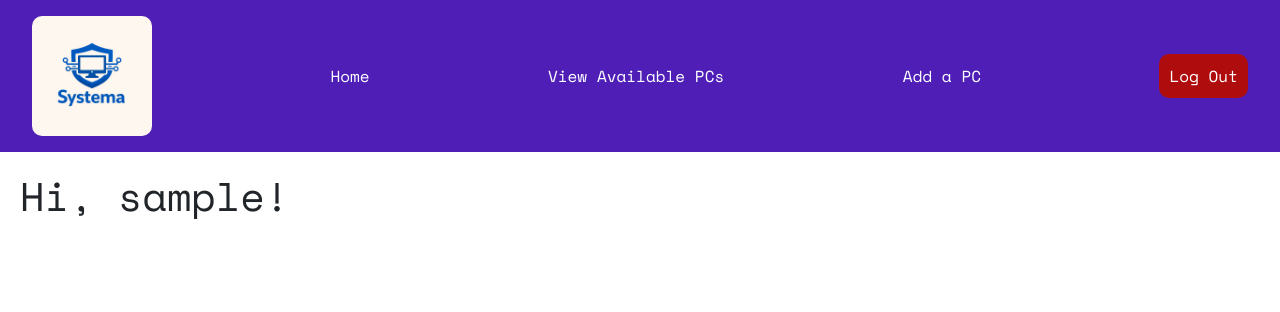
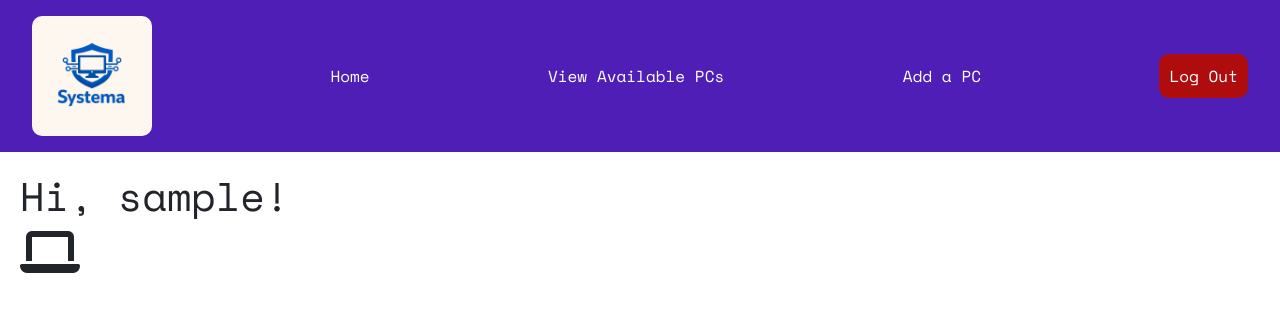
Before and after one commit to SibusiZW/systema-platform, a Django app: page / in a window 1280 px wide. Shown: the top 312 px of the page. Run offline with Django 5.2, Linux system fonts and the light colour scheme; the visitor is signed in with stand-in values (Sample User, id 1); some libraries are stand-ins or nearby versions.

Commit message:
feat: fixed stylesheet error

```diff
--- a/systema/core/templates/core/base.html
+++ b/systema/core/templates/core/base.html
@@ -4,7 +4,7 @@
 <head>
     <meta charset="UTF-8">
     <meta name="viewport" content="width=device-width, initial-scale=1.0">
-    <link rel="stylesheet" href="{% static 'core/css/style.css' %}">
+    <link rel="stylesheet" href="{% static 'core/css/styles.css' %}">
     <link rel="preconnect" href="https://fonts.googleapis.com">
     <link rel="preconnect" href="https://fonts.gstatic.com" crossorigin>
     <link href="https://fonts.googleapis.com/css2?family=Inter:ital,opsz,wght@0,14..32,100..900;1,14..32,100..900&family=Space+Mono:ital,wght@0,400;0,700;1,400;1,700&display=swap" rel="stylesheet">
--- a/systema/core/templates/core/home.html
+++ b/systema/core/templates/core/home.html
@@ -2,4 +2,5 @@
 
 {% block content %}
     <h1>Hi, {{ user }}!</h1>
+    <i class="fa-solid fa-laptop fa-3x"></i>
 {% endblock %}
```
Also changed, not shown: systema/core/static/core/css/styles.css (renamed from systema/core/static/core/css/style.css).
